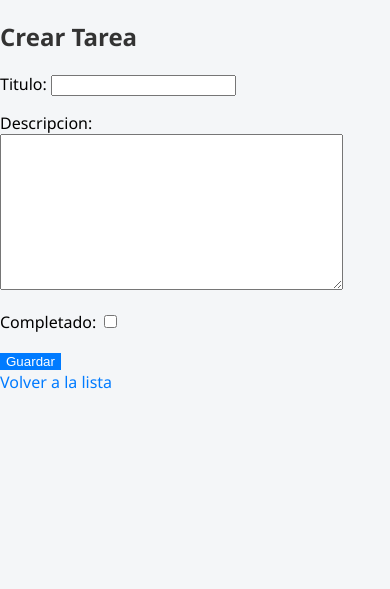
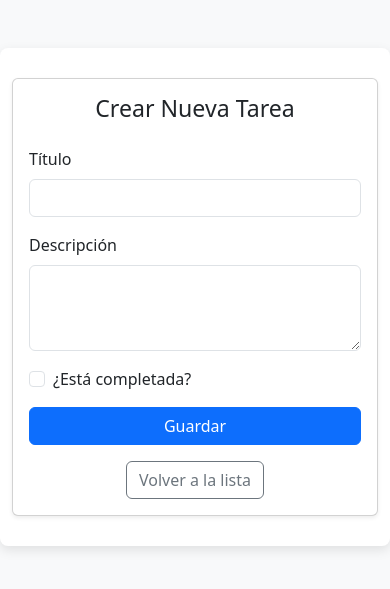
Before and after one commit to santiaggoo/gestor-tareas, a Django app: page /create-task/ in a window 390 px wide. Shown: the top 589 px of the page. Run offline with Django 5.2, Linux system fonts and the light colour scheme; the visitor is signed in with stand-in values (Sample User, id 1).

Commit message:
optimizacion 2

```diff
--- a/taskmanager/tasks/templates/tasks/create_task.html
+++ b/taskmanager/tasks/templates/tasks/create_task.html
@@ -1,18 +1,44 @@
 {% load static %}
 <!DOCTYPE html>
-<html>
+<html lang="es">
 <head>
-    <title>Crear Tarea</title>
-    <link rel="stylesheet" href="{% static 'css/styles.css' %}">
+  <meta charset="UTF-8">
+  <title>Crear Tarea</title>
+  <link rel="stylesheet" href="{% static 'css/styles.css' %}">
+  <link href="https://cdn.jsdelivr.net/npm/bootstrap@5.3.0/dist/css/bootstrap.min.css" rel="stylesheet">
+</head>
+<body class="bg-light">
 
-</head>
-<body>
-    <h2>Crear Tarea</h2>
-    <form method="post">
-        {% csrf_token %}
-        {{ form.as_p }}
-        <button type="submit">Guardar</button>
-    </form>
-    <a href="{% url 'task_list' %}">Volver a la lista</a>
+  <div class="container mt-5">
+    <div class="row justify-content-center">
+      <div class="col-md-6">
+        <div class="card shadow-sm">
+          <div class="card-body">
+            <h3 class="text-center mb-4">Crear Nueva Tarea</h3>
+            <form method="POST">
+              {% csrf_token %}
+              <div class="mb-3">
+                <label for="title" class="form-label">Título</label>
+                <input type="text" name="title" id="title" class="form-control" required>
+              </div>
+              <div class="mb-3">
+                <label for="description" class="form-label">Descripción</label>
+                <textarea name="description" id="description" class="form-control" rows="3"></textarea>
+              </div>
+              <div class="form-check mb-3">
+                <input type="checkbox" name="completed" id="completed" class="form-check-input">
+                <label for="completed" class="form-check-label">¿Está completada?</label>
+              </div>
+              <button type="submit" class="btn btn-primary w-100">Guardar</button>
+            </form>
+            <div class="text-center mt-3">
+              <a href="{% url 'task_list' %}" class="btn btn-outline-secondary">Volver a la lista</a>
+            </div>
+          </div>
+        </div>
+      </div>
+    </div>
+  </div>
+
 </body>
 </html>
```
Also changed, not shown: taskmanager/tasks/templates/tasks/delete_task.html (+27 -9 lines), taskmanager/tasks/templates/tasks/edit_task.html (+34 -10 lines).
